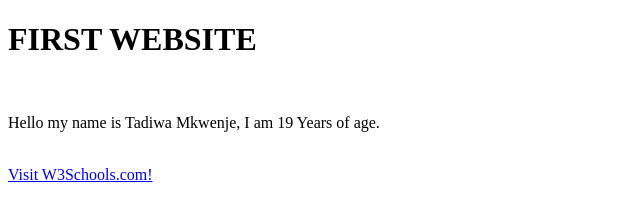
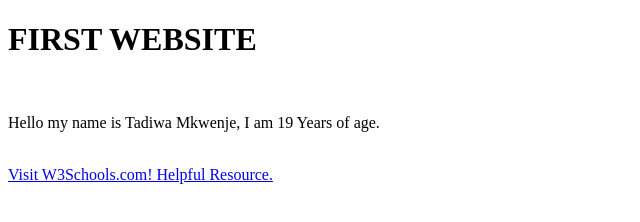
Before and after one commit to Mkwenje/FW-Week-1-html, a plain HTML site: page index.html in a window 1280 px wide. Shown: the whole page, without its empty margins (0-640 px from the left). Drawn offline with Linux system fonts and the light colour scheme.

Commit message:
Update index.html

```diff
--- a/index.html
+++ b/index.html
@@ -11,7 +11,7 @@
         <p> Hello my name is Tadiwa Mkwenje, I am 19 Years of age.</p>
         <br>
         <!-- <a> Hyperlink Tag-->
-        <a href="https://www.w3schools.com">Visit W3Schools.com!</a>
+        <a href="https://www.w3schools.com">Visit W3Schools.com! Helpful Resource.</a>
 
 
         </body>
```
